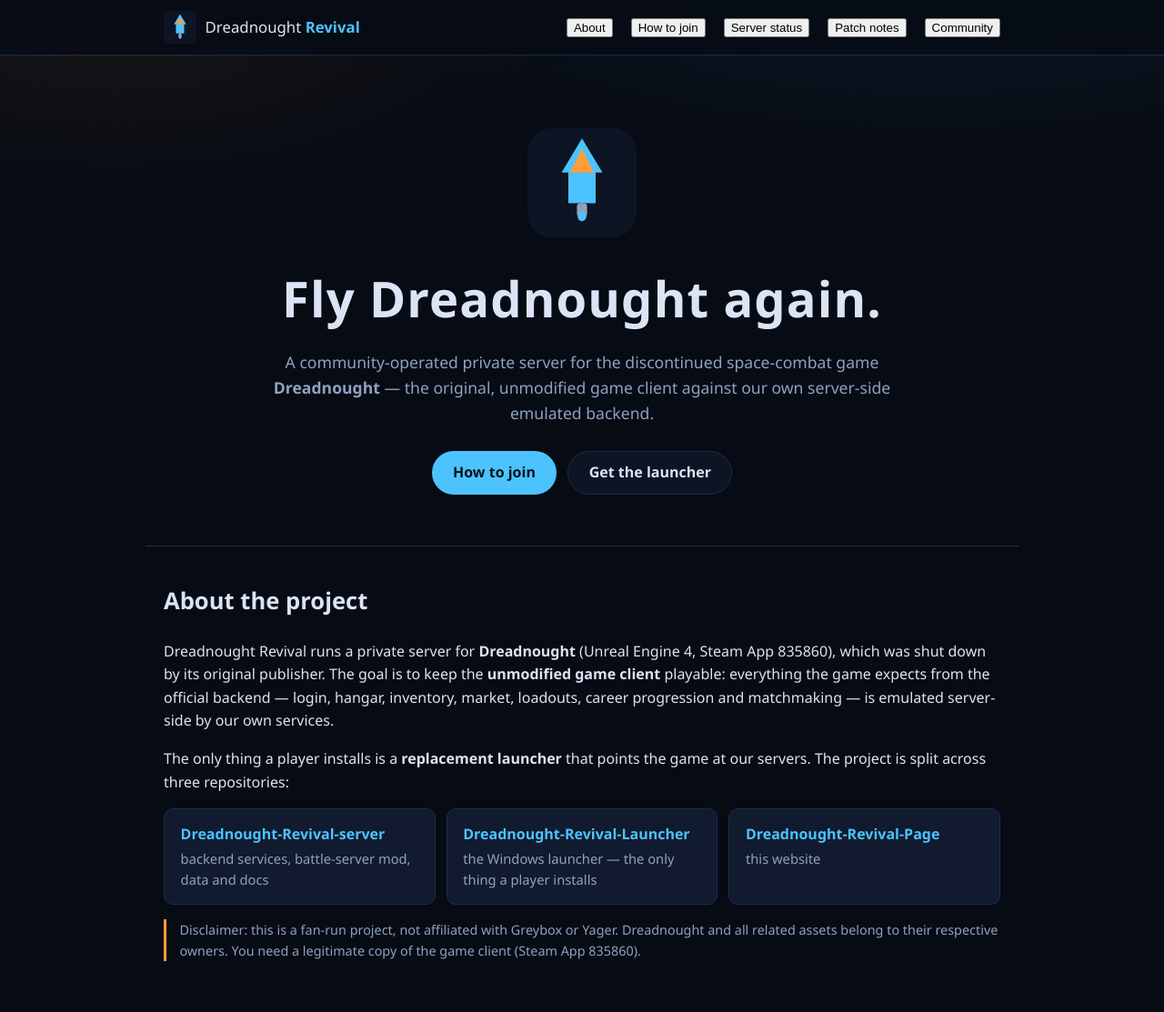
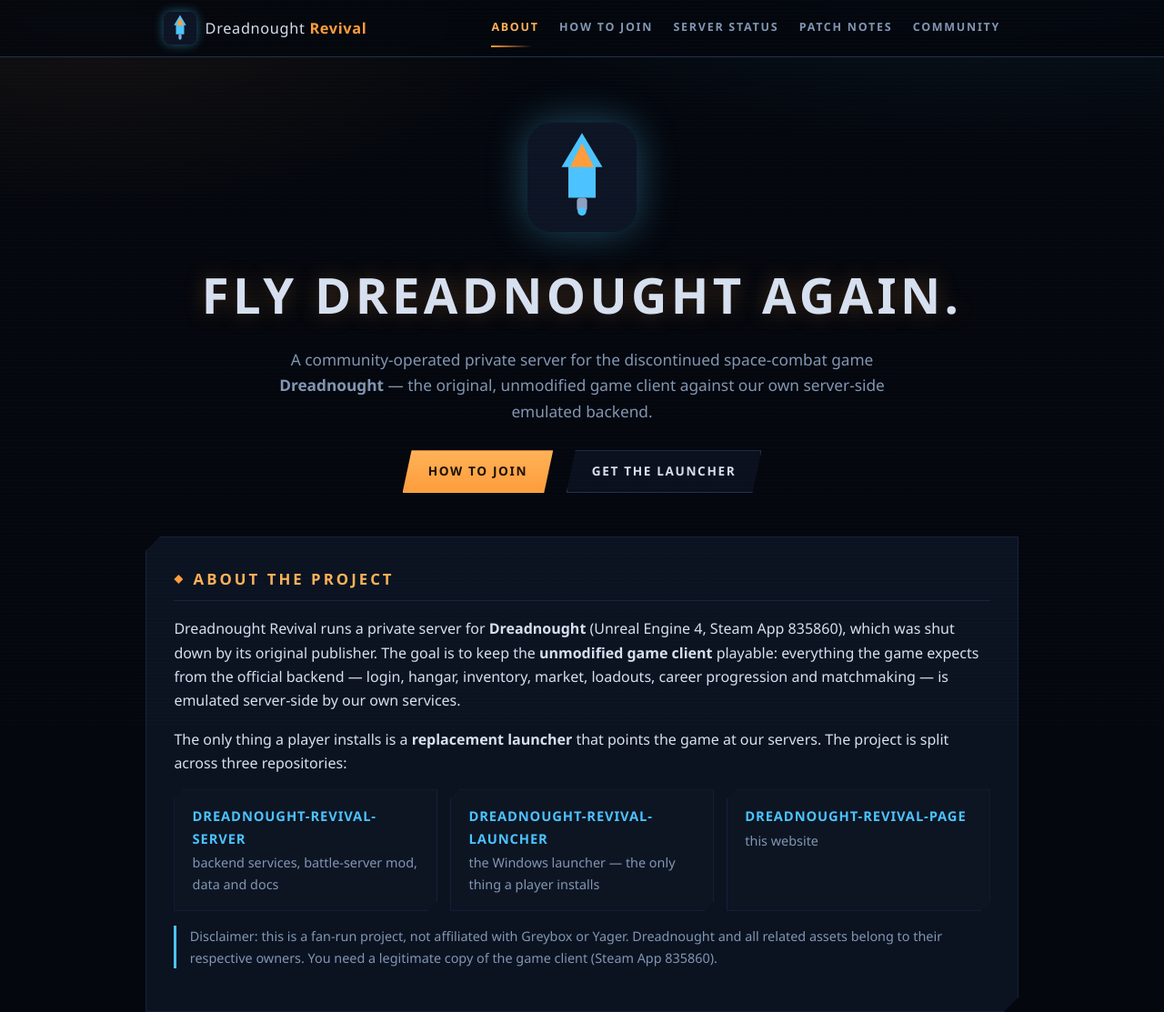
Before and after one commit to Dreadnought-Revival/Dreadnought-Revival-Page, a plain HTML site: page index.html in a window 1280 px wide. Shown: the top 1113 px of the page at 91% size. Drawn offline with Linux system fonts and the light colour scheme; no server answers.

Commit message:
hud theme: angular panels, orange-on-dark palette, scanlines, tab styling

```diff
--- a/styles.css
+++ b/styles.css
@@ -1,15 +1,19 @@
 :root {
-  --bg: #070b14;
-  --bg-soft: #0d1424;
-  --bg-card: #111a2e;
-  --border: #1f2c4a;
-  --text: #dbe4f5;
-  --muted: #8fa1c0;
-  --accent: #4cc3ff;
-  --accent-2: #ff9d3c;
-  --accent-contrast: #06121f;
-  --radius: 10px;
+  --bg: #04070d;
+  --bg-soft: #0a101c;
+  --bg-card: #0d1523;
+  --panel: rgba(15, 24, 41, 0.72);
+  --border: #223350;
+  --border-soft: #16233c;
+  --text: #d7e0ef;
+  --muted: #8296b3;
+  --accent: #ff9d3c;
+  --accent-hi: #ffb257;
+  --accent-2: #4cc3ff;
+  --accent-contrast: #1a0f02;
+  --radius: 0;
   --max: 960px;
+  --cut: 16px;
 }
 
 * { box-sizing: border-box; }
@@ -18,144 +22,245 @@ html { scroll-behavior: smooth; }
 
 body {
   margin: 0;
-  font-family: "Segoe UI", system-ui, -apple-system, Roboto, Helvetica, Arial, sans-serif;
+  font-family: "Bahnschrift", "Segoe UI", system-ui, -apple-system, Roboto, Helvetica, Arial, sans-serif;
   background:
-    radial-gradient(1200px 500px at 80% -10%, rgba(76, 195, 255, 0.12), transparent 60%),
-    radial-gradient(900px 400px at 10% 0%, rgba(255, 157, 60, 0.08), transparent 55%),
+    radial-gradient(1100px 480px at 85% -10%, rgba(76, 195, 255, 0.10), transparent 60%),
+    radial-gradient(900px 420px at 8% 0%, rgba(255, 157, 60, 0.07), transparent 55%),
     var(--bg);
   color: var(--text);
-  line-height: 1.6;
+  line-height: 1.65;
+}
+
+/* faint scanlines over everything, like the game's HUD */
+body::after {
+  content: "";
+  position: fixed;
+  inset: 0;
+  pointer-events: none;
+  z-index: 40;
+  background: repeating-linear-gradient(
+    to bottom,
+    rgba(148, 187, 255, 0.018) 0,
+    rgba(148, 187, 255, 0.018) 1px,
+    transparent 1px,
+    transparent 4px
+  );
 }
 
 .container { max-width: var(--max); margin: 0 auto; padding: 0 1.25rem; }
 
-a { color: var(--accent); }
-a:hover { color: #8ad8ff; }
+a { color: var(--accent-2); text-decoration: none; }
+a:hover { color: #8ad8ff; text-decoration: underline; }
 
-/* Header */
+:focus-visible { outline: 1px solid var(--accent-2); outline-offset: 2px; }
+
+/* Header + tab bar */
 .site-header {
   position: sticky;
   top: 0;
-  z-index: 10;
-  background: rgba(7, 11, 20, 0.85);
+  z-index: 30;
+  background: rgba(4, 7, 13, 0.88);
   backdrop-filter: blur(8px);
   border-bottom: 1px solid var(--border);
 }
-.nav { display: flex; align-items: center; justify-content: space-between; min-height: 60px; }
-.brand { display: flex; align-items: center; gap: 0.6rem; color: var(--text); text-decoration: none; font-size: 1.05rem; }
-.brand strong { color: var(--accent); }
-.brand-logo { display: block; }
-.nav-links { display: flex; gap: 1.25rem; list-style: none; margin: 0; padding: 0; }
-.nav-links a { color: var(--muted); text-decoration: none; }
-.nav-links a:hover { color: var(--text); }
-.nav-toggle { display: none; background: none; border: 1px solid var(--border); color: var(--text); border-radius: 6px; font-size: 1.1rem; padding: 0.2rem 0.6rem; cursor: pointer; }
+.nav { display: flex; align-items: center; justify-content: space-between; min-height: 62px; }
+.brand { display: flex; align-items: center; gap: 0.6rem; color: var(--text); font-size: 1.02rem; letter-spacing: 0.04em; }
+.brand strong { color: var(--accent); font-weight: 700; }
+.brand-logo { display: block; filter: drop-shadow(0 0 6px rgba(76, 195, 255, 0.45)); }
+.nav-links { display: flex; gap: 1.4rem; list-style: none; margin: 0; padding: 0; }
+.nav-toggle { display: none; background: none; border: 1px solid var(--border); color: var(--text); font-size: 1.1rem; padding: 0.25rem 0.65rem; cursor: pointer; }
+
+.tab {
+  position: relative;
+  background: none;
+  border: none;
+  padding: 0.55rem 0 0.65rem;
+  color: var(--muted);
+  font: inherit;
+  font-size: 0.78rem;
+  font-weight: 600;
+  text-transform: uppercase;
+  letter-spacing: 0.14em;
+  cursor: pointer;
+  transition: color 0.15s ease;
+}
+.tab:hover { color: var(--text); }
+.tab.active { color: var(--accent-hi); }
+.tab::after {
+  content: "";
+  position: absolute;
+  left: 0;
+  right: 0;
+  bottom: -1px;
+  height: 2px;
+  background: linear-gradient(90deg, var(--accent), transparent 85%);
+  transform: scaleX(0);
+  transform-origin: left;
+  transition: transform 0.18s ease;
+}
+.tab.active::after { transform: scaleX(1); }
 
 /* Hero */
-.hero { text-align: center; padding: 5rem 1.25rem 3.5rem; }
-.hero-logo { margin-bottom: 1rem; }
-.hero h1 { font-size: clamp(2.2rem, 6vw, 3.4rem); margin: 0 0 0.75rem; letter-spacing: 0.02em; }
-.tagline { max-width: 46rem; margin: 0 auto 1.75rem; color: var(--muted); font-size: 1.1rem; }
-.hero-cta { display: flex; gap: 0.75rem; justify-content: center; flex-wrap: wrap; }
+.hero { text-align: center; padding: 4.5rem 1.25rem 3rem; }
+.hero-logo { margin-bottom: 1.1rem; filter: drop-shadow(0 0 22px rgba(76, 195, 255, 0.35)); }
+.hero h1 {
+  font-size: clamp(2.2rem, 6vw, 3.4rem);
+  margin: 0 0 0.75rem;
+  letter-spacing: 0.08em;
+  text-transform: uppercase;
+  text-shadow: 0 0 24px rgba(255, 157, 60, 0.25);
+}
+.tagline { max-width: 46rem; margin: 0 auto 1.75rem; color: var(--muted); font-size: 1.08rem; }
+.hero-cta { display: flex; gap: 0.9rem; justify-content: center; flex-wrap: wrap; }
 
+/* Angular buttons, like the game's UI */
 .btn {
   display: inline-block;
-  padding: 0.65rem 1.4rem;
-  border-radius: 999px;
+  padding: 0.7rem 1.7rem;
   text-decoration: none;
-  font-weight: 600;
+  font-weight: 700;
+  font-size: 0.85rem;
+  text-transform: uppercase;
+  letter-spacing: 0.12em;
   border: 1px solid transparent;
+  clip-path: polygon(10px 0, 100% 0, calc(100% - 10px) 100%, 0 100%);
+  transition: filter 0.15s ease, border-color 0.15s ease, color 0.15s ease;
 }
-.btn-primary { background: var(--accent); color: var(--accent-contrast); }
-.btn-primary:hover { background: #8ad8ff; color: var(--accent-contrast); }
+.btn:hover { text-decoration: none; }
+.btn-primary { background: linear-gradient(180deg, var(--accent-hi), var(--accent)); color: var(--accent-contrast); }
+.btn-primary:hover { filter: brightness(1.12); color: var(--accent-contrast); }
 .btn-ghost { border-color: var(--border); color: var(--text); background: var(--bg-soft); }
-.btn-ghost:hover { border-color: var(--accent); color: var(--accent); }
+.btn-ghost:hover { border-color: var(--accent); color: var(--accent-hi); }
 
-/* Sections */
-.section { padding: 2.5rem 1.25rem; border-top: 1px solid var(--border); }
-.section h2 { margin-top: 0; font-size: 1.6rem; }
+/* HUD panels: cut corners, thin frame */
+.panel {
+  position: relative;
+  margin: 0 auto 1.6rem;
+  padding: 2rem 1.9rem;
+  background: var(--panel);
+  border: 1px solid var(--border-soft);
+  clip-path: polygon(var(--cut) 0, 100% 0, 100% calc(100% - var(--cut)), calc(100% - var(--cut)) 100%, 0 100%, 0 var(--cut));
+}
+.section h2 {
+  margin: 0 0 1.1rem;
+  font-size: 1.05rem;
+  font-weight: 700;
+  text-transform: uppercase;
+  letter-spacing: 0.18em;
+  color: var(--accent-hi);
+  padding-bottom: 0.55rem;
+  border-bottom: 1px solid var(--border-soft);
+  display: flex;
+  align-items: center;
+  gap: 0.7rem;
+}
+.section h2::before {
+  content: "";
+  width: 10px;
+  height: 10px;
+  flex: none;
+  background: var(--accent);
+  clip-path: polygon(50% 0, 100% 50%, 50% 100%, 0 50%);
+  filter: drop-shadow(0 0 5px rgba(255, 157, 60, 0.7));
+}
 .section p { max-width: 60rem; }
 
-.repo-cards { list-style: none; padding: 0; display: grid; gap: 0.75rem; grid-template-columns: repeat(auto-fit, minmax(240px, 1fr)); }
-.repo-cards li { background: var(--bg-card); border: 1px solid var(--border); border-radius: var(--radius); padding: 0.9rem 1.1rem; display: flex; flex-direction: column; gap: 0.15rem; }
-.repo-cards a { font-weight: 600; text-decoration: none; }
-.repo-cards span { color: var(--muted); font-size: 0.92rem; }
+.repo-cards { list-style: none; padding: 0; display: grid; gap: 0.9rem; grid-template-columns: repeat(auto-fit, minmax(240px, 1fr)); }
+.repo-cards li {
+  background: var(--bg-card);
+  border: 1px solid var(--border-soft);
+  padding: 1rem 1.2rem;
+  display: flex;
+  flex-direction: column;
+  gap: 0.2rem;
+  clip-path: polygon(10px 0, 100% 0, 100% calc(100% - 10px), calc(100% - 10px) 100%, 0 100%, 0 10px);
+}
+.repo-cards a { font-weight: 600; text-transform: uppercase; letter-spacing: 0.06em; font-size: 0.92rem; }
+.repo-cards span { color: var(--muted); font-size: 0.9rem; }
 
 .disclaimer { color: var(--muted); font-size: 0.9rem; border-left: 3px solid var(--accent-2); padding-left: 0.9rem; }
 
 .steps { padding-left: 1.25rem; max-width: 60rem; }
-.steps li { margin-bottom: 0.6rem; }
+.steps li { margin-bottom: 0.7rem; }
+.steps strong { text-transform: uppercase; letter-spacing: 0.05em; font-size: 0.95rem; }
 
 /* Status */
-.status-line { display: flex; align-items: center; gap: 0.75rem; flex-wrap: wrap; }
+.status-line { display: flex; align-items: center; gap: 0.85rem; flex-wrap: wrap; }
 .status-badge {
   display: inline-block;
-  padding: 0.3rem 0.9rem;
-  border-radius: 999px;
+  padding: 0.32rem 1rem;
   font-weight: 700;
-  font-size: 0.9rem;
+  font-size: 0.78rem;
+  text-transform: uppercase;
+  letter-spacing: 0.16em;
   background: var(--bg-card);
   border: 1px solid var(--border);
   color: var(--muted);
+  clip-path: polygon(8px 0, 100% 0, 100% calc(100% - 8px), calc(100% - 8px) 100%, 0 100%, 0 8px);
 }
-.status-badge.online { background: rgba(46, 204, 113, 0.15); border-color: #2ecc71; color: #2ecc71; }
-.status-badge.offline { background: rgba(231, 76, 60, 0.15); border-color: #e74c3c; color: #e74c3c; }
+.status-badge.online { background: rgba(46, 204, 113, 0.14); border-color: #2ecc71; color: #2ecc71; animation: pulse 2.4s ease-in-out infinite; }
+.status-badge.offline { background: rgba(231, 76, 60, 0.14); border-color: #e74c3c; color: #e74c3c; }
+@keyframes pulse {
+  0%, 100% { box-shadow: 0 0 0 0 rgba(46, 204, 113, 0.35); }
+  50% { box-shadow: 0 0 14px 2px rgba(46, 204, 113, 0.25); }
+}
 
 /* Patch notes */
-.patch-day h4 { margin: 1.1rem 0 0.4rem; font-size: 0.95rem; color: var(--text); }
-.patch-day ul { gap: 0.4rem; }
-.patch-filters { display: flex; gap: 0.5rem; margin: 0.75rem 0 1.25rem; flex-wrap: wrap; }
-.chip {
+.patch-notes { display: flex; flex-direction: column; gap: 1.4rem; }
+.patch-day h3 {
+  margin: 0 0 0.6rem;
+  font-size: 0.85rem;
+  font-weight: 700;
+  text-transform: uppercase;
+  letter-spacing: 0.16em;
+  color: var(--muted);
+}
+.patch-day h4 {
+  margin: 1.15rem 0 0.5rem;
+  font-size: 0.8rem;
+  font-weight: 700;
+  text-transform: uppercase;
+  letter-spacing: 0.14em;
+  color: var(--accent-hi);
+}
+.patch-day ul { list-style: none; margin: 0; padding: 0; display: flex; flex-direction: column; gap: 0.45rem; }
+.patch-day li {
+  position: relative;
   background: var(--bg-card);
-  color: var(--muted);
-  border: 1px solid var(--border);
-  border-radius: 999px;
-  padding: 0.3rem 0.9rem;
-  cursor: pointer;
-  font-size: 0.9rem;
-}
-.chip.active, .chip:hover { color: var(--text); border-color: var(--accent); }
-
-.patch-notes { display: flex; flex-direction: column; gap: 1.25rem; }
-.patch-day h3 { margin: 0 0 0.5rem; font-size: 1rem; color: var(--muted); font-weight: 600; }
-.patch-day ul { list-style: none; margin: 0; padding: 0; display: flex; flex-direction: column; gap: 0.5rem; }
-.patch-day li {
-  background: var(--bg-card);
-  border: 1px solid var(--border);
-  border-radius: var(--radius);
-  padding: 0.6rem 0.9rem;
+  border: 1px solid var(--border-soft);
+  padding: 0.65rem 1rem 0.65rem 1.7rem;
   display: flex;
   gap: 0.6rem;
   align-items: baseline;
   flex-wrap: wrap;
+  clip-path: polygon(8px 0, 100% 0, 100% calc(100% - 8px), calc(100% - 8px) 100%, 0 100%, 0 8px);
 }
-.repo-tag {
-  flex-shrink: 0;
-  font-size: 0.75rem;
-  font-weight: 700;
-  text-transform: uppercase;
-  letter-spacing: 0.05em;
-  padding: 0.1rem 0.5rem;
-  border-radius: 999px;
-  background: rgba(76, 195, 255, 0.15);
-  color: var(--accent);
-  border: 1px solid rgba(76, 195, 255, 0.4);
+.patch-day li::before {
+  content: "";
+  position: absolute;
+  left: 0.85rem;
+  top: 0.95em;
+  width: 6px;
+  height: 6px;
+  background: var(--accent-2);
+  clip-path: polygon(50% 0, 100% 50%, 50% 100%, 0 50%);
 }
-.repo-tag.launcher { background: rgba(255, 157, 60, 0.15); color: var(--accent-2); border-color: rgba(255, 157, 60, 0.4); }
-.patch-day li a { color: var(--muted); font-size: 0.85rem; flex-shrink: 0; }
 .patch-day li .msg { flex: 1 1 100%; }
+.patch-day li .msg strong { color: var(--accent-hi); font-weight: 700; }
 
 .muted { color: var(--muted); }
 
 /* Community */
 .link-list { padding-left: 1.25rem; max-width: 60rem; }
-.link-list li { margin-bottom: 0.5rem; }
+.link-list li { margin-bottom: 0.55rem; }
 
 /* Footer */
-.site-footer { border-top: 1px solid var(--border); margin-top: 2rem; padding: 1.5rem 0; color: var(--muted); font-size: 0.9rem; }
+.site-footer { border-top: 1px solid var(--border-soft); margin-top: 1rem; padding: 1.5rem 0; color: var(--muted); font-size: 0.88rem; }
+.site-footer { background: linear-gradient(180deg, rgba(10, 16, 28, 0.2), rgba(4, 7, 13, 0.9)); }
 
 /* 404 */
 .not-found { text-align: center; padding: 6rem 1.25rem; }
-.not-found h1 { font-size: clamp(2.5rem, 8vw, 4rem); margin-bottom: 0.5rem; }
+.not-found h1 { font-size: clamp(3rem, 9vw, 4.5rem); margin-bottom: 0.5rem; letter-spacing: 0.1em; text-transform: uppercase; text-shadow: 0 0 24px rgba(255, 157, 60, 0.3); }
 
 /* Responsive */
 @media (max-width: 640px) {
@@ -163,15 +268,16 @@ a:hover { color: #8ad8ff; }
   .nav-links {
     display: none;
     position: absolute;
-    top: 60px;
+    top: 62px;
     left: 0;
     right: 0;
     flex-direction: column;
     gap: 0;
     background: var(--bg-soft);
     border-bottom: 1px solid var(--border);
-    padding: 0.5rem 1.25rem 1rem;
+    padding: 0.4rem 1.25rem 0.9rem;
   }
   .nav-links.open { display: flex; }
-  .nav-links li { padding: 0.4rem 0; }
+  .nav-links li { padding: 0.15rem 0; }
+  .panel { padding: 1.5rem 1.2rem; }
 }
```
